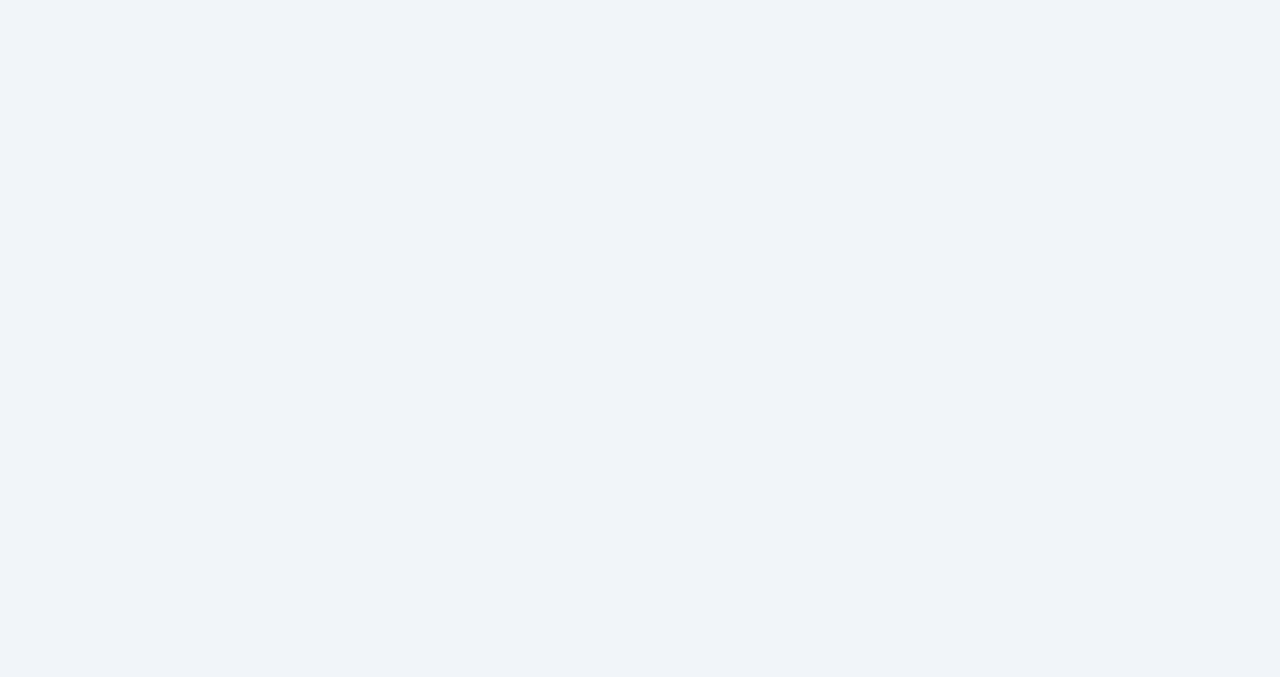
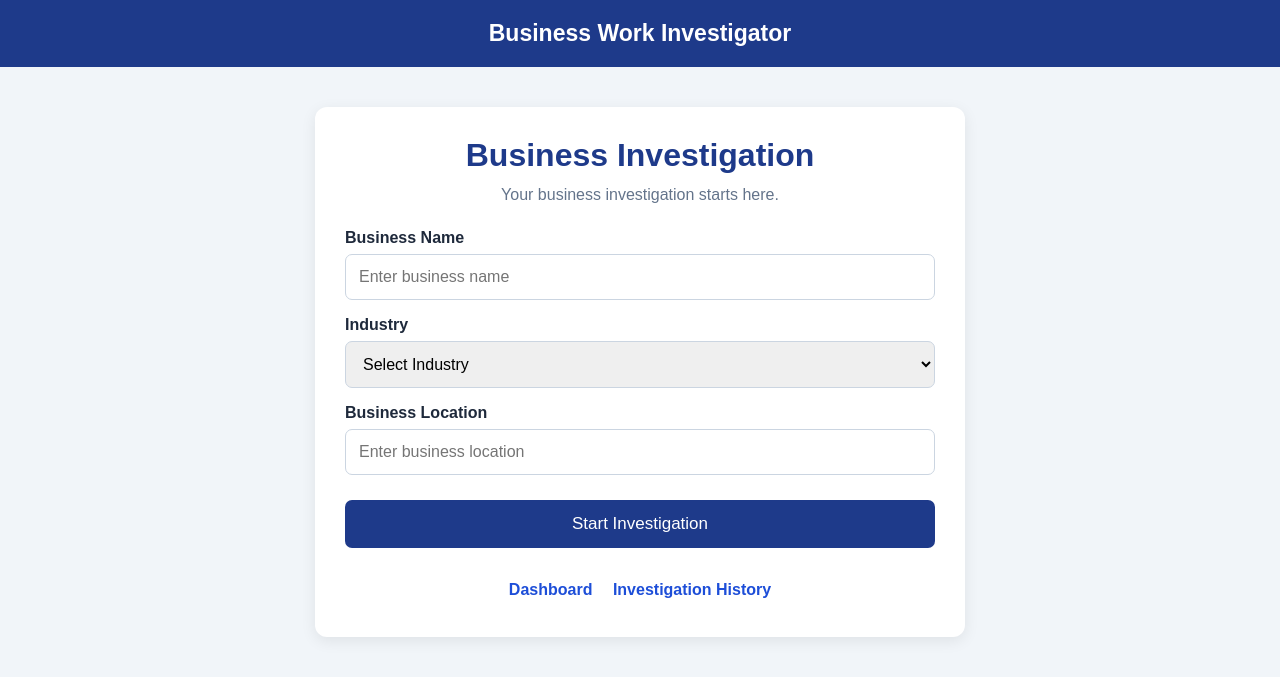
Before and after one commit to aishu-0-1/Business-Work-Investigator, a Flask app: page / in a window 1280 px wide. Before the commit the part shown is empty. Shown: the top 677 px of the page. Run offline with Flask 3, Linux system fonts and the light colour scheme.

Commit message:
Revise PWA settings and enhance index.html layout
Updated PWA settings and improved styling for better user experience.

```diff
--- a/templates/index.html
+++ b/templates/index.html
@@ -7,9 +7,9 @@
 
     <title>Business Work Investigator</title>
 
-    <!-- PWA Manifest -->
+    <!-- PWA Settings -->
     <link rel="manifest" href="{{ url_for('static', filename='manifest.json') }}">
-    <meta name="theme-color" content="#ffffff">
+    <meta name="theme-color" content="#1e3a8a">
 
     <style>
         * {
@@ -27,13 +27,149 @@
         nav {
             background: #1e3a8a;
             color: white;
-            padding: 18px;
+            padding: 20px;
             text-align: center;
         }
 
         nav h2 {
-            font-size: 22px;
+            font-size: 23px;
         }
 
         .container {
-            max
+            width: 90%;
+            max-width: 650px;
+            margin: 40px auto;
+            background: white;
+            padding: 30px;
+            border-radius: 12px;
+            box-shadow: 0 4px 15px rgba(0,0,0,0.08);
+        }
+
+        h1 {
+            text-align: center;
+            color: #1e3a8a;
+            margin-bottom: 12px;
+        }
+
+        .subtitle {
+            text-align: center;
+            color: #64748b;
+            margin-bottom: 25px;
+        }
+
+        label {
+            display: block;
+            margin: 16px 0 7px;
+            font-weight: bold;
+        }
+
+        input, select {
+            width: 100%;
+            padding: 13px;
+            border: 1px solid #cbd5e1;
+            border-radius: 7px;
+            font-size: 16px;
+        }
+
+        button {
+            width: 100%;
+            margin-top: 25px;
+            padding: 14px;
+            background: #1e3a8a;
+            color: white;
+            border: none;
+            border-radius: 7px;
+            font-size: 17px;
+            cursor: pointer;
+        }
+
+        button:hover {
+            background: #2563eb;
+        }
+
+        .links {
+            text-align: center;
+            margin-top: 25px;
+        }
+
+        .links a {
+            display: inline-block;
+            margin: 8px;
+            color: #1d4ed8;
+            text-decoration: none;
+            font-weight: bold;
+        }
+
+        @media (max-width: 600px) {
+            .container {
+                width: 94%;
+                margin: 20px auto;
+                padding: 20px;
+            }
+
+            nav h2 {
+                font-size: 19px;
+            }
+        }
+    </style>
+</head>
+
+<body>
+
+    <nav>
+        <h2>Business Work Investigator</h2>
+    </nav>
+
+    <div class="container">
+
+        <h1>Business Investigation</h1>
+
+        <p class="subtitle">
+            Your business investigation starts here.
+        </p>
+
+        <form action="/investigate" method="POST">
+
+            <label for="business_name">Business Name</label>
+            <input
+                type="text"
+                id="business_name"
+                name="business_name"
+                placeholder="Enter business name"
+                required
+            >
+
+            <label for="industry">Industry</label>
+            <select id="industry" name="industry" required>
+                <option value="">Select Industry</option>
+                <option value="Technology">Technology</option>
+                <option value="Retail">Retail</option>
+                <option value="Finance">Finance</option>
+                <option value="Education">Education</option>
+                <option value="Healthcare">Healthcare</option>
+                <option value="Manufacturing">Manufacturing</option>
+                <option value="Other">Other</option>
+            </select>
+
+            <label for="location">Business Location</label>
+            <input
+                type="text"
+                id="location"
+                name="location"
+                placeholder="Enter business location"
+                required
+            >
+
+            <button type="submit">Start Investigation</button>
+
+        </form>
+
+        <div class="links">
+            <a href="/dashboard">Dashboard</a>
+            <a href="/history">Investigation History</a>
+        </div>
+
+    </div>
+
+</body>
+</html>
```
